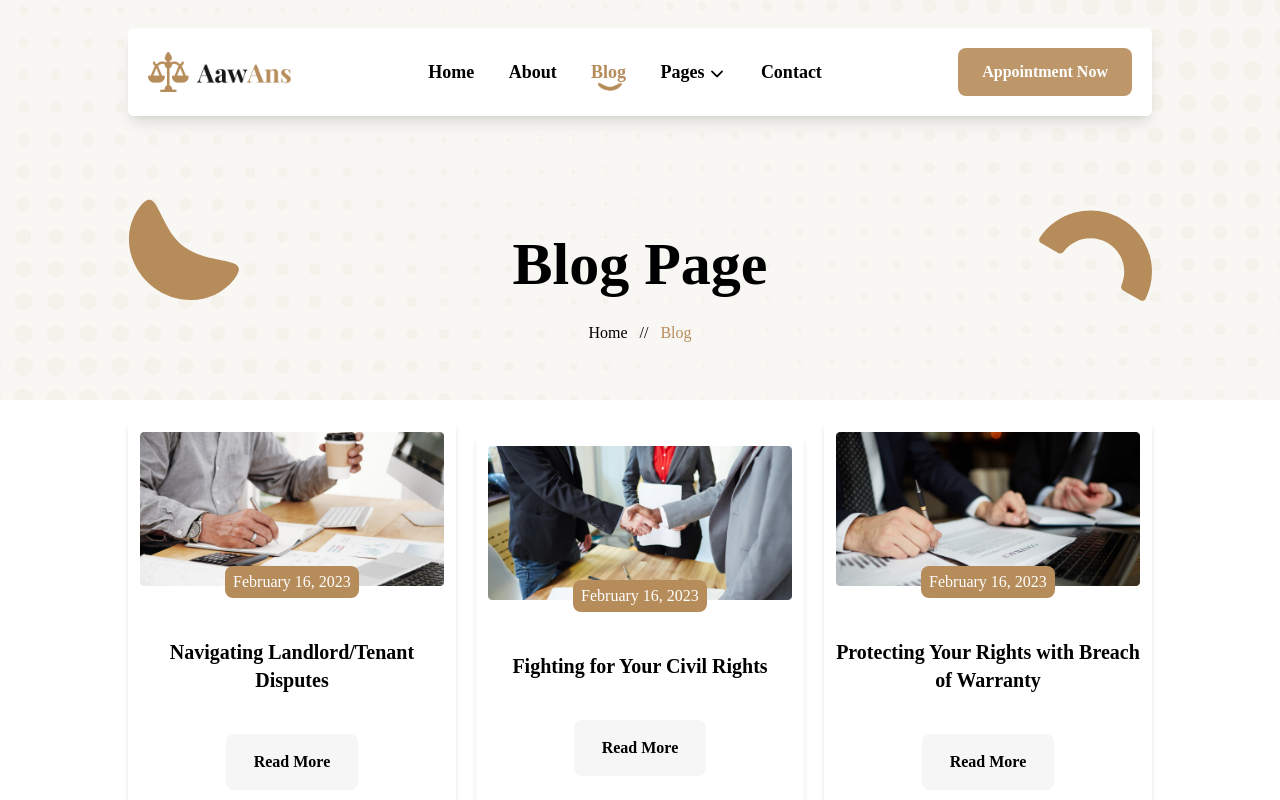
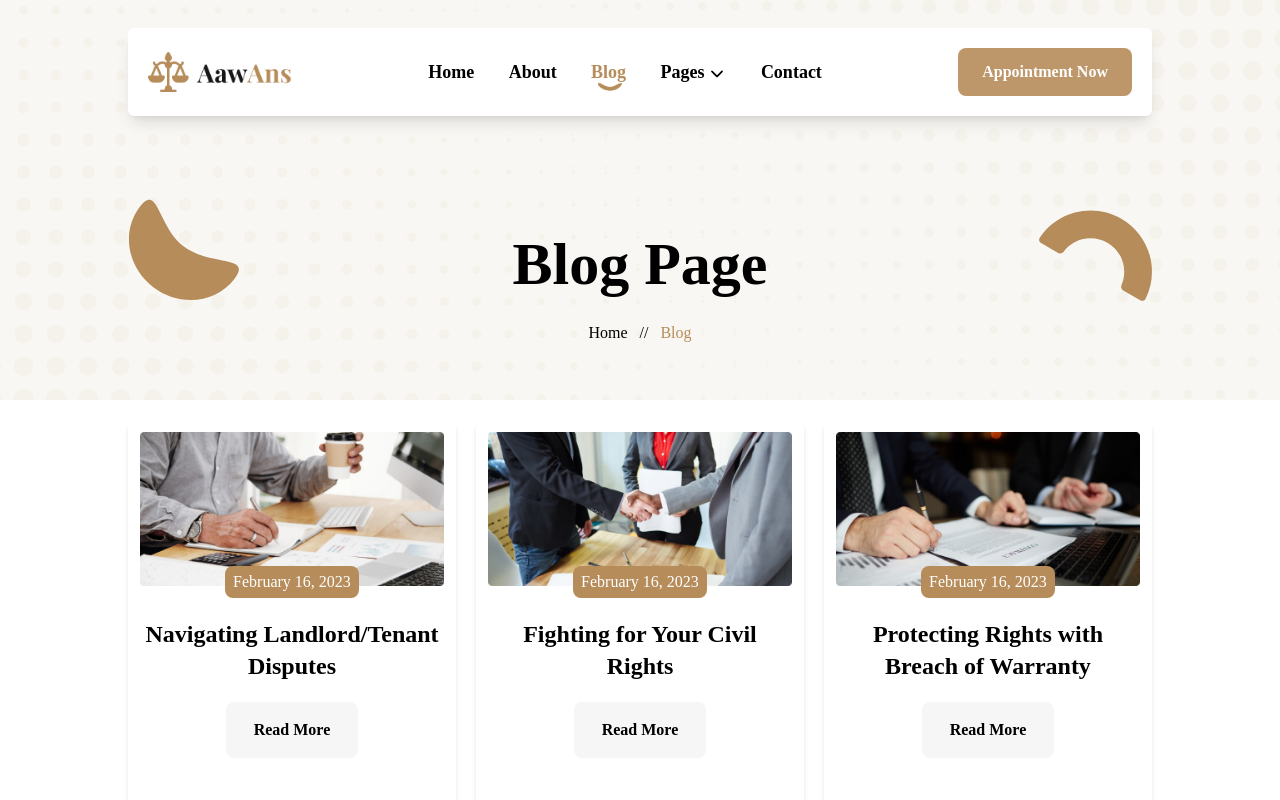
Before and after one commit to dm-mensavi/aawans-zaptek, a React (Create React App) app: page /blog in a window 1280 px wide. Shown: the top 800 px of the page. Built offline with nearby package versions, Linux system fonts and the light colour scheme.

Commit message:
refactor blog card

```diff
--- a/src/Pages/Blog/Blog.js
+++ b/src/Pages/Blog/Blog.js
@@ -48,13 +48,13 @@ function Blog() {
       <div className="lg:grid md:grid sm:flex sm:flex-col sm:justify-center sm:items-center lg:grid-cols-3 md:grid-cols-2 gap-5 general-margin">
         {currentPosts.map((item, index) => (
           <Link key={index} to={`/blog/${item.id}`}>
-            <div className="bg-white rounded-lg w-fit p-3 shadow-md my-5 max-h-[100%] hover:shadow-lg pb-10">
+            <div className="bg-white rounded-lg w-fit p-3 shadow-md my-5 min-h-[400px] max-h-[100%]  hover:shadow-lg hover:shadow-primary pb-10">
               <div className="relative w-fit flex flex-col justify-center items-center">
                 <img src={require(`../../public/${item.image}.jpg`)} alt={item.title} />
                 <h1 className="bg-primary w-fit text-white p-1 px-2 rounded-lg relative z-10 -mt-5 text-center">
                   {item.date}
                 </h1>
-                <h1 className="font-semibold text-xl text-center my-10 ">{item.title}</h1>
+                <h1 className=" text-2xl text-center my-5 h3">{item.title}</h1>
                 <button className="btn-secondary"> Read More</button>
               </div>
             </div>
--- a/src/Pages/Blog/BlogData.js
+++ b/src/Pages/Blog/BlogData.js
@@ -19,7 +19,7 @@ export const BlogData = [
 	},
 	{
 		id: 3,
-		title: "Protecting Your Rights with Breach of Warranty",
+		title: "Protecting Rights with Breach of Warranty",
 		date: "February 16, 2023",
 		image: "blog-details-img-3",
 		category:"Consumer Protection",
--- a/src/Pages/Cases/CaseDetails.js
+++ b/src/Pages/Cases/CaseDetails.js
@@ -28,21 +28,21 @@ function CaseDetails() {
 
 			{/* Your content and design goes here */}
 			<div className="flex flex-col items-center my-20">
-				<div  className="sm:relative  pr-10 pl-10">
+				<div  className="sm:relative px-3 sm:px-10">
 				<div>
 				<img
 					src={caseItem.image}
-					alt="not found"
+					alt={caseItem.title}
 				/>
 				</div>
-				<div className="lg:h-28 lg:w-96 bg-primary rounded-2xl w-58 mt-10 sm:pt-0 sm:absolute sm:bottom-8 sm:right-14 lg:right-20">
+				<div className="lg:h-28 lg:w-96 bg-primary rounded-2xl w-58 mt-10 pb-4 sm:pt-0 sm:absolute sm:bottom-8 sm:right-14 lg:right-20">
 					<p className="text-white font-semibold text-lg pl-6 sm:pl-2 lg:pl-6 pt-4">Case Name &#160; &#160; &#160; &#160; &#160;&#160; &#160; &#160; :&#160; &#160; {caseItem.title}</p>
 					<p className="text-white font-semibold text-lg pl-6 sm:pl-2 lg:pl-6">Time  &#160; &#160; &#160; &#160; &#160; &#160;  &#160; &#160; &#160; &#160; &#160; &#160; &#160; &#160; :&#160; &#160; {caseItem.Time} </p>
 					<p className="text-white font-semibold text-lg pl-6 sm:pl-2 lg:pl-6">Lawyer &#160; &#160; &#160; &#160; &#160; &#160; &#160; &#160; &#160; &#160; &#160; &#160;:&#160; &#160; {caseItem.Lawyer} </p>
 				</div>
 				</div>
 			</div>
-		<div className="lg:pb-40 pl-10 pb-20 pr-10 sm:pb-20">
+		<div className="lg:pb-40 pb-20 px-5 lg:px-[10%] sm:pb-20">
 		<div>
 				<h1 className="font-bold text-5xl font-serif">Case Description:</h1>
 				<p className="pt-6 text-lg text-secondary">Lorem ipsum dolor sit amet, consectetur adipiscing elit, sed do eiusmod tempor incididunt ut labore et dolore magna aliqua. Ut enim ad minim veniam, quis nostrud exercitation ullamco laboris nisi ut aliquip ex ea commodo consequat. Duis aute irure dolor in reprehenderit in voluptate velit esse cillum dolore eu fugiat nulla pariatur. Excepteur sint occaecat cupidatat non proident, sunt in culpa qui officia deserunt mollit anim id est laborum.</p>
```
